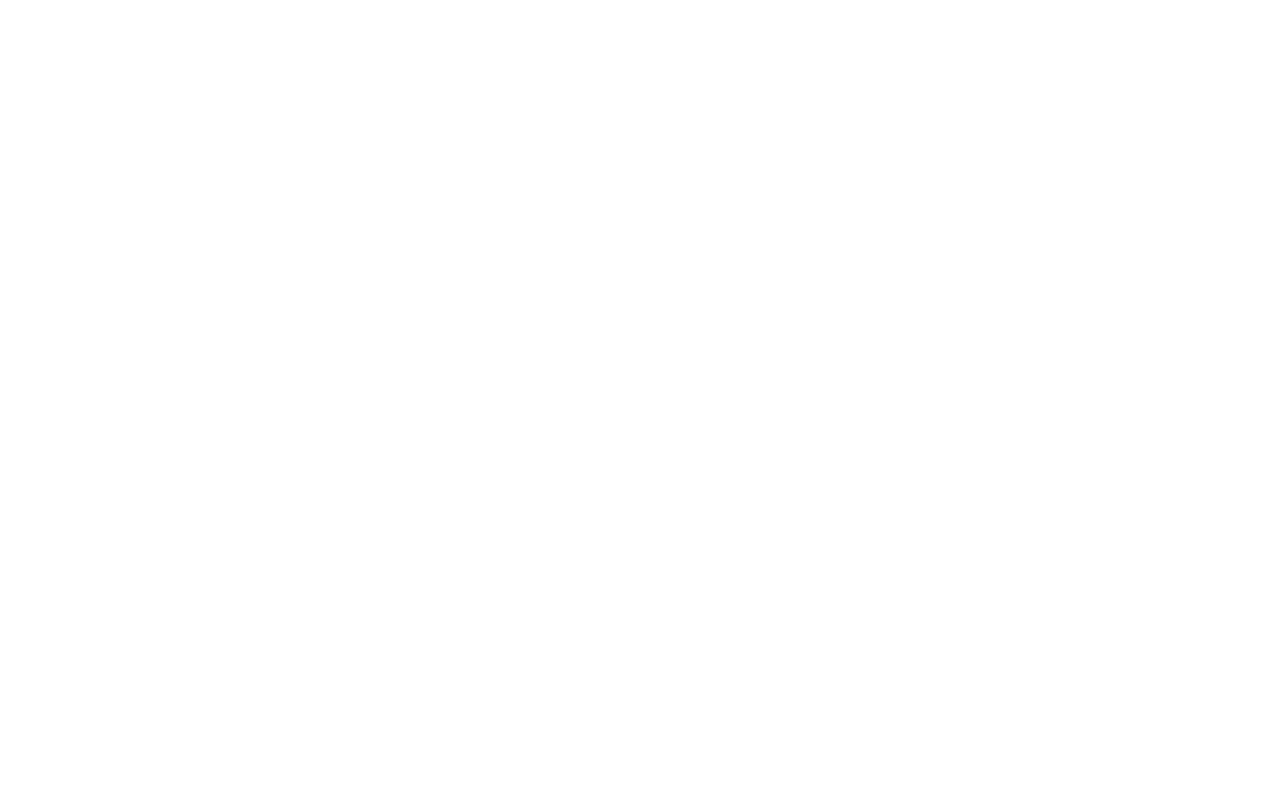
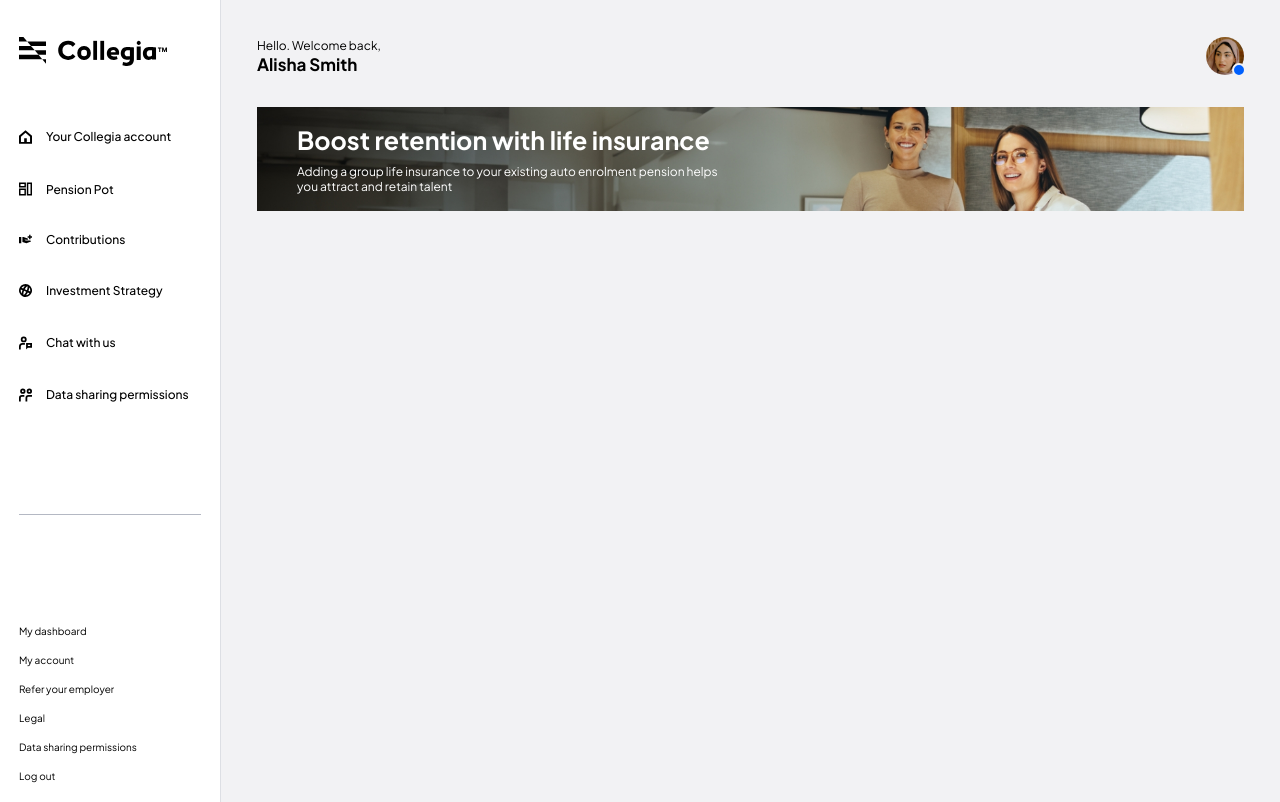
Before and after one commit to Theryston/dashboard, a Next.js app: page /dashboard in a window 1280 px wide. Built offline with nearby package versions, Linux system fonts and the light colour scheme.

Commit message:
feat: banner

```diff
--- /dev/null
+++ b/app/dashboard/components/Banner/index.tsx
@@ -0,0 +1,17 @@
+import * as S from "./styles";
+import BannerJpg from "../../../../assets/banner.jpg";
+
+export default function Banner() {
+  return (
+    <S.BannerContainer>
+      <S.BannerContentWrapper>
+        <S.BannerTitle>Boost retention with life insurance</S.BannerTitle>
+        <S.BannerParagraph>
+          Adding a group life insurance to your existing auto enrolment pension
+          helps you attract and retain talent
+        </S.BannerParagraph>
+      </S.BannerContentWrapper>
+      <S.ImageBanner src={BannerJpg} alt="banner" />
+    </S.BannerContainer>
+  );
+}
--- /dev/null
+++ b/app/dashboard/components/Banner/styles.ts
@@ -0,0 +1,48 @@
+import Image from "next/image";
+import styled from "styled-components";
+
+export const BannerContainer = styled.div`
+  position: relative;
+  width: 100%;
+`;
+
+export const BannerContentWrapper = styled.div`
+  position: absolute;
+  color: #fff;
+  height: 100%;
+  max-width: 580px;
+  display: flex;
+  flex-direction: column;
+  justify-content: center;
+  padding: 0px 40px;
+  gap: 10px;
+
+  @media (max-width: 1440px) {
+    max-width: 430px;
+    gap: 8px;
+  }
+`;
+
+export const BannerTitle = styled.h1`
+  margin: 0;
+  font-size: 35px;
+  font-weight: bold;
+
+  @media (max-width: 1440px) {
+    font-size: 25px;
+  }
+`;
+
+export const BannerParagraph = styled.p`
+  font-size: 16px;
+
+  @media (max-width: 1440px) {
+    font-size: 12px;
+  }
+`;
+
+export const ImageBanner = styled(Image)`
+  width: 100%;
+  height: 100%;
+  object-fit: contain;
+`;
--- a/app/dashboard/components/UserAvatar/index.tsx
+++ b/app/dashboard/components/UserAvatar/index.tsx
@@ -1,10 +1,23 @@
+"use client";
+
 import WomanPng from "../../../../assets/mock-woman.png";
 import * as S from "./styles";
+import { useState } from "react";
 
 export default function UserAvatar() {
+  const [isNotificationOpen, setIsNotificationOpen] = useState(false);
+
   return (
     <S.UserAvatarContainer>
-      <S.UserImage src={WomanPng} alt="Alisha Smith" />
+      <S.NotificationFlag show={isNotificationOpen}>
+        You have 3 notifications
+      </S.NotificationFlag>
+      <S.UserImage
+        onMouseEnter={() => setIsNotificationOpen(true)}
+        onMouseLeave={() => setIsNotificationOpen(false)}
+        src={WomanPng}
+        alt="Alisha Smith"
+      />
       <S.Circle />
     </S.UserAvatarContainer>
   );
--- a/app/dashboard/components/UserAvatar/styles.ts
+++ b/app/dashboard/components/UserAvatar/styles.ts
@@ -2,21 +2,23 @@
 import styled from "styled-components";
 
 export const UserAvatarContainer = styled.div`
+  position: relative;
+  display: flex;
+  align-items: center;
+  justify-content: center;
+  gap: 10px;
+`;
+
+export const UserImage = styled(Image)`
   width: 50px;
   height: 50px;
-  position: relative;
+  object-fit: cover;
+  border-radius: 50px;
 
   @media (max-width: 1440px) {
     width: 38px;
     height: 38px;
   }
-`;
-
-export const UserImage = styled(Image)`
-  width: 100%;
-  height: 100%;
-  object-fit: cover;
-  border-radius: 50px;
 `;
 
 export const Circle = styled.div`
@@ -36,3 +38,14 @@
     right: -2px;
   }
 `;
+
+export const NotificationFlag = styled.p<{ show?: boolean }>`
+  white-space: nowrap;
+  background: #0060fd;
+  color: #fff;
+  font-size: 16px;
+  padding: 7px 20px;
+  border-radius: 18px;
+  opacity: ${(props) => (props.show ? 1 : 0)};
+  transition: 0.2s;
+`;
--- a/app/dashboard/page.tsx
+++ b/app/dashboard/page.tsx
@@ -1,5 +1,6 @@
 "use client";
 
+import Banner from "./components/Banner";
 import SideBar from "./components/SideBar";
 import UserAvatar from "./components/UserAvatar";
 import * as S from "./styles";
@@ -16,6 +17,7 @@
           </div>
           <UserAvatar />
         </S.UserSection>
+        <Banner />
       </S.Content>
     </S.DashboardContainer>
   );
--- a/app/dashboard/styles.ts
+++ b/app/dashboard/styles.ts
@@ -8,6 +8,9 @@
 export const Content = styled.div`
   padding: 50px 48px;
   width: 100%;
+  display: flex;
+  flex-direction: column;
+  gap: 30px;
 
   @media (max-width: 1440px) {
     padding: 37px 36px;
--- a/app/layout.tsx
+++ b/app/layout.tsx
@@ -1,13 +1,12 @@
-import type { Metadata } from "next";
+"use client";
+
 import { Plus_Jakarta_Sans } from "next/font/google";
-import StyledComponentsRegistry from "./lib/registry";
 import { GlobalStyle } from "./global-styles";
+import dynamic from "next/dynamic";
 
 const plusJakartaSans = Plus_Jakarta_Sans({ subsets: ["latin"] });
 
-export const metadata: Metadata = {
-  title: "Dashboard",
-};
+const NoSSR = dynamic(() => import("./lib/registry"), { ssr: false });
 
 export default function RootLayout({
   children,
@@ -16,8 +15,15 @@
 }) {
   return (
     <html lang="en">
-      <body className={plusJakartaSans.className}>
-        <StyledComponentsRegistry>{children}</StyledComponentsRegistry>
+      <body
+        style={{
+          margin: 0,
+          padding: 0,
+        }}
+        className={plusJakartaSans.className}
+      >
+        <GlobalStyle />
+        <NoSSR>{children}</NoSSR>
       </body>
     </html>
   );
--- a/app/lib/registry.tsx
+++ b/app/lib/registry.tsx
@@ -3,7 +3,6 @@
 import React, { useState } from "react";
 import { useServerInsertedHTML } from "next/navigation";
 import { ServerStyleSheet, StyleSheetManager } from "styled-components";
-import { GlobalStyle } from "../global-styles";
 
 export default function StyledComponentsRegistry({
   children,
@@ -18,12 +17,10 @@
     return <>{styles}</>;
   });
 
-  if (typeof window !== "undefined") return;
+  if (typeof window !== "undefined") return <>{children}</>;
 
   return (
     <StyleSheetManager sheet={styledComponentsStyleSheet.instance}>
-      <GlobalStyle />
-
       {children}
     </StyleSheetManager>
   );
--- a/app/page.tsx
+++ b/app/page.tsx
@@ -1,5 +1,6 @@
 "use client";
 
+import React from "react";
 import Link from "next/link";
 import * as S from "./styles";
 
--- a/next.config.js
+++ b/next.config.js
@@ -1,4 +1,4 @@
 /** @type {import('next').NextConfig} */
-const nextConfig = {}
+const nextConfig = {};
 
-module.exports = nextConfig
+module.exports = nextConfig;
--- a/package.json
+++ b/package.json
@@ -9,9 +9,9 @@
     "lint": "next lint"
   },
   "dependencies": {
-    "next": "13.5.6",
-    "react": "^18",
-    "react-dom": "^18",
+    "next": "13.4.1",
+    "react": "18.2.0",
+    "react-dom": "18.2.0",
     "styled-components": "^6.1.0"
   },
   "devDependencies": {
```
Also changed, not shown: tsconfig.json (+20 -6 lines), assets/banner.jpg (added), 1 other file (tests, documents, lock files or other folders).
